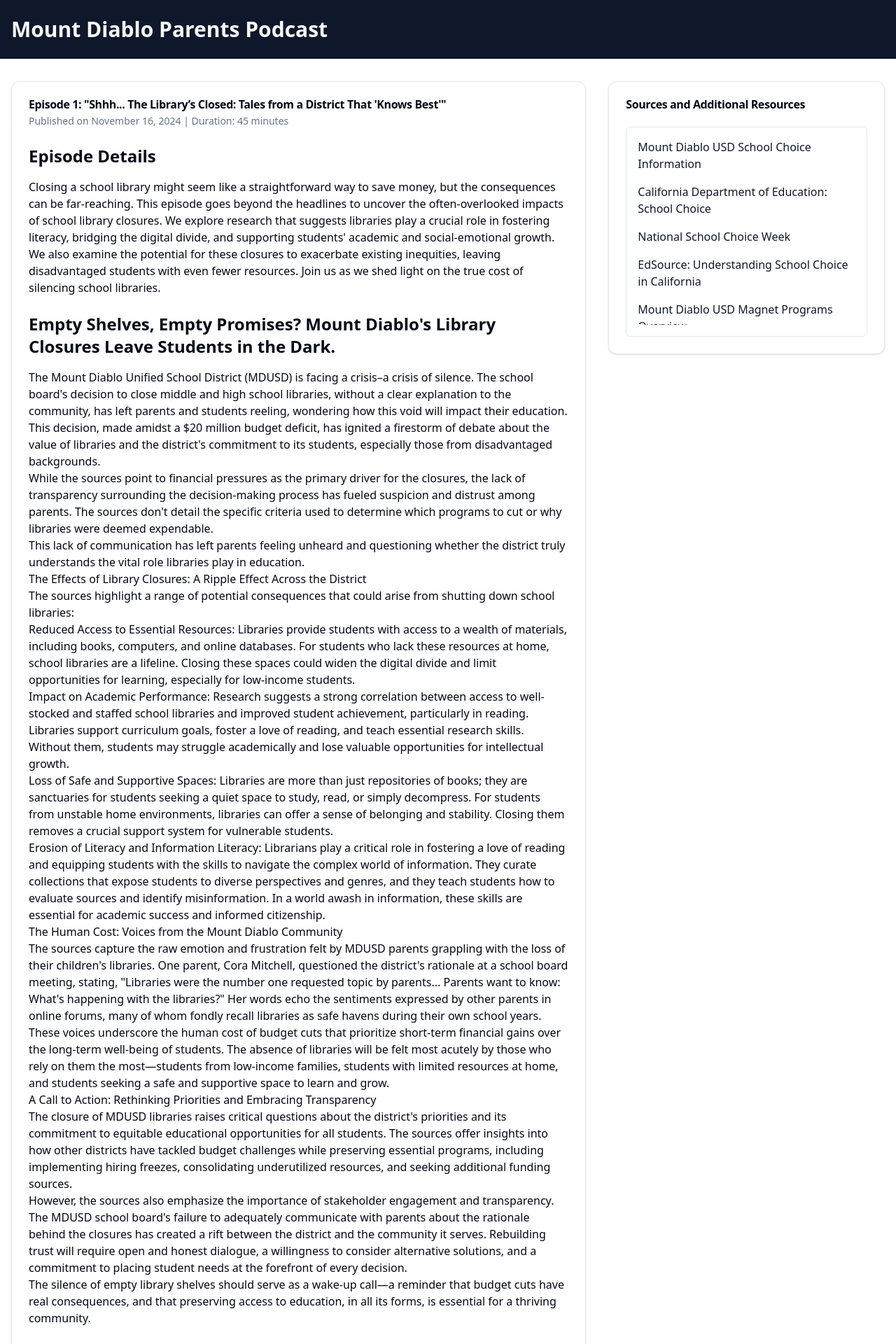
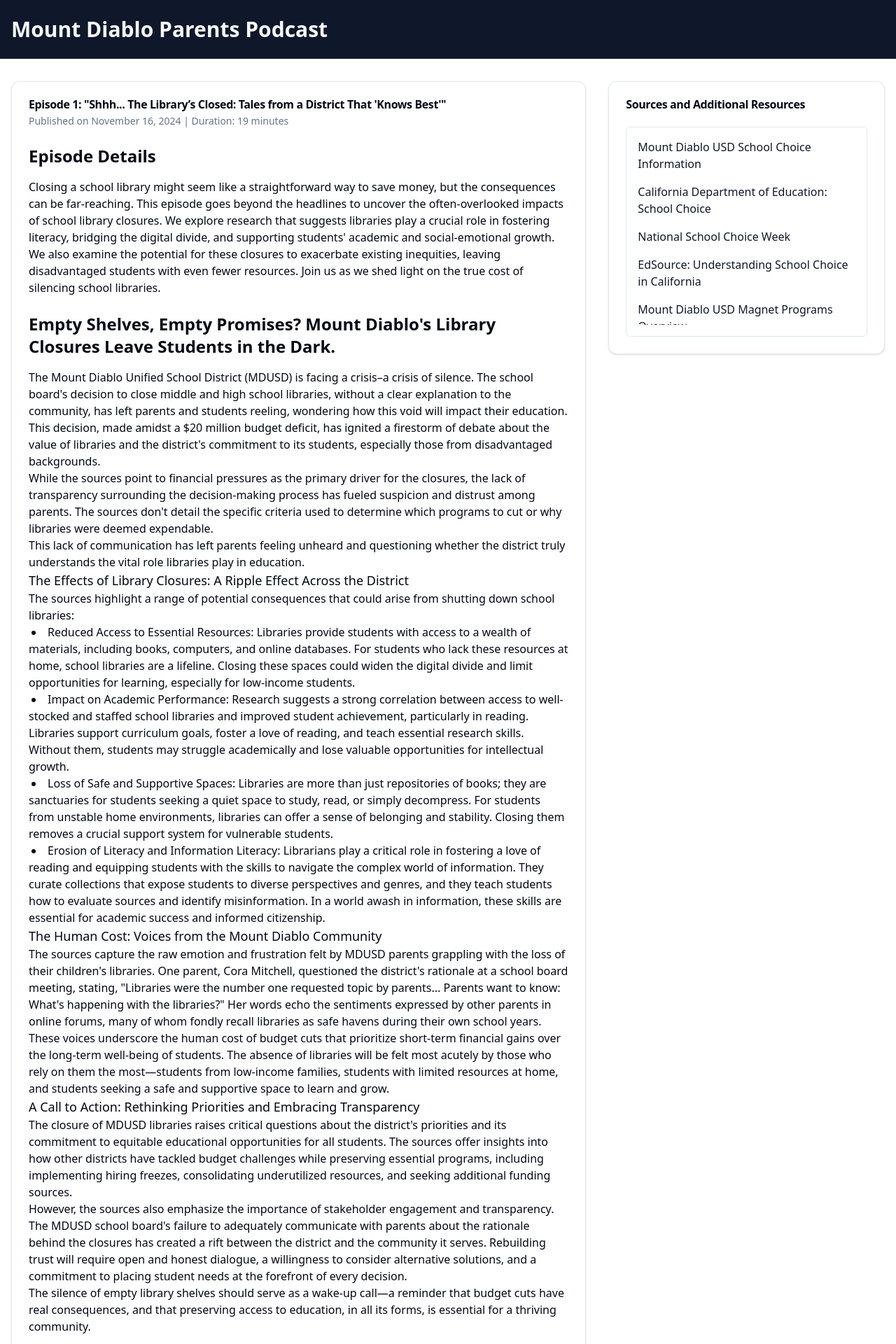
Before and after one commit to j10wy/cpr, a Next.js app: page / in a window 1280 px wide. Shown: the top 1920 px of the page at 70% size. Built offline with nearby package versions, Linux system fonts and the light colour scheme.

Commit message:
Minor fixes

```diff
--- a/src/components/podcast-episode.tsx
+++ b/src/components/podcast-episode.tsx
@@ -21,7 +21,7 @@ export function PodcastEpisodeComponent() {
                   District That &apos;Knows Best&apos;&quot;
                 </CardTitle>
                 <p className="text-sm text-muted-foreground">
-                  Published on November 16, 2024 | Duration: 45 minutes
+                  Published on November 16, 2024 | Duration: 19 minutes
                 </p>
               </CardHeader>
               <CardContent>
@@ -29,7 +29,7 @@ export function PodcastEpisodeComponent() {
                   <h2 className="text-2xl font-semibold mb-4">
                     Episode Details
                   </h2>
-                  <p>
+                  <p className="space-y-4 text-base">
                     Closing a school library might seem like a straightforward
                     way to save money, but the consequences can be far-reaching.
                     This episode goes beyond the headlines to uncover the
@@ -53,7 +53,7 @@ export function PodcastEpisodeComponent() {
                     Empty Shelves, Empty Promises? Mount Diablo&apos;s Library
                     Closures Leave Students in the Dark.
                   </h2>
-                  <p>
+                  <p className="space-y-4 text-base">
                     The Mount Diablo Unified School District (MDUSD) is facing a
                     crisis–a crisis of silence. The school board&apos;s decision
                     to close middle and high school libraries, without a clear
@@ -64,7 +64,7 @@ export function PodcastEpisodeComponent() {
                     of libraries and the district&apos;s commitment to its
                     students, especially those from disadvantaged backgrounds.
                   </p>
-                  <p>
+                  <p className="space-y-4 text-base">
                     While the sources point to financial pressures as the
                     primary driver for the closures, the lack of transparency
                     surrounding the decision-making process has fueled suspicion
@@ -72,19 +72,20 @@ export function PodcastEpisodeComponent() {
                     the specific criteria used to determine which programs to
                     cut or why libraries were deemed expendable.
                   </p>
-                  <p>
+                  <p className="space-y-4 text-base">
                     This lack of communication has left parents feeling unheard
                     and questioning whether the district truly understands the
                     vital role libraries play in education.
                   </p>
-                  <h3>
+                  <h3 className="text-lg leading-3 my-2">
                     The Effects of Library Closures: A Ripple Effect Across the
                     District
                   </h3>
-                  <p>
+                  <p className="space-y-4 text-base">
                     The sources highlight a range of potential consequences that
                     could arise from shutting down school libraries:
-                    <ul>
+                  </p>
+                  <ul className="indent-1 list-disc list-inside">
                     <li>
                       Reduced Access to Essential Resources: Libraries provide
                       students with access to a wealth of materials, including
@@ -95,41 +96,40 @@ export function PodcastEpisodeComponent() {
                       for low-income students.
                     </li>
                     <li>
-                        Impact on Academic Performance: Research suggests a
-                        strong correlation between access to well-stocked and
-                        staffed school libraries and improved student
-                        achievement, particularly in reading. Libraries support
-                        curriculum goals, foster a love of reading, and teach
-                        essential research skills. Without them, students may
-                        struggle academically and lose valuable opportunities
-                        for intellectual growth.
+                      Impact on Academic Performance: Research suggests a strong
+                      correlation between access to well-stocked and staffed
+                      school libraries and improved student achievement,
+                      particularly in reading. Libraries support curriculum
+                      goals, foster a love of reading, and teach essential
+                      research skills. Without them, students may struggle
+                      academically and lose valuable opportunities for
+                      intellectual growth.
                     </li>
                     <li>
                       Loss of Safe and Supportive Spaces: Libraries are more
-                        than just repositories of books; they are sanctuaries
-                        for students seeking a quiet space to study, read, or
-                        simply decompress. For students from unstable home
-                        environments, libraries can offer a sense of belonging
-                        and stability. Closing them removes a crucial support
-                        system for vulnerable students.
+                      than just repositories of books; they are sanctuaries for
+                      students seeking a quiet space to study, read, or simply
+                      decompress. For students from unstable home environments,
+                      libraries can offer a sense of belonging and stability.
+                      Closing them removes a crucial support system for
+                      vulnerable students.
                     </li>
                     <li>
                       Erosion of Literacy and Information Literacy: Librarians
                       play a critical role in fostering a love of reading and
-                        equipping students with the skills to navigate the
-                        complex world of information. They curate collections
-                        that expose students to diverse perspectives and genres,
-                        and they teach students how to evaluate sources and
-                        identify misinformation. In a world awash in
-                        information, these skills are essential for academic
-                        success and informed citizenship.
+                      equipping students with the skills to navigate the complex
+                      world of information. They curate collections that expose
+                      students to diverse perspectives and genres, and they
+                      teach students how to evaluate sources and identify
+                      misinformation. In a world awash in information, these
+                      skills are essential for academic success and informed
+                      citizenship.
                     </li>
                   </ul>
-                  </p>
-                  <h3>
+                  <h3 className="text-lg leading-3 my-2">
                     The Human Cost: Voices from the Mount Diablo Community
                   </h3>
-                  <p>
+                  <p className="space-y-4 text-base">
                     The sources capture the raw emotion and frustration felt by
                     MDUSD parents grappling with the loss of their
                     children&apos;s libraries. One parent, Cora Mitchell,
@@ -141,7 +141,7 @@ export function PodcastEpisodeComponent() {
                     forums, many of whom fondly recall libraries as safe havens
                     during their own school years.
                   </p>
-                  <p>
+                  <p className="space-y-4 text-base">
                     These voices underscore the human cost of budget cuts that
                     prioritize short-term financial gains over the long-term
                     well-being of students. The absence of libraries will be
@@ -150,11 +150,11 @@ export function PodcastEpisodeComponent() {
                     limited resources at home, and students seeking a safe and
                     supportive space to learn and grow.
                   </p>
-                  <h3>
+                  <h3 className="text-lg leading-3 my-2">
                     A Call to Action: Rethinking Priorities and Embracing
                     Transparency
                   </h3>
-                  <p>
+                  <p className="space-y-4 text-base">
                     The closure of MDUSD libraries raises critical questions
                     about the district&apos;s priorities and its commitment to
                     equitable educational opportunities for all students. The
@@ -164,7 +164,7 @@ export function PodcastEpisodeComponent() {
                     underutilized resources, and seeking additional funding
                     sources.
                   </p>
-                  <p>
+                  <p className="space-y-4 text-base">
                     However, the sources also emphasize the importance of
                     stakeholder engagement and transparency. The MDUSD school
                     board&apos;s failure to adequately communicate with parents
@@ -174,7 +174,7 @@ export function PodcastEpisodeComponent() {
                     to consider alternative solutions, and a commitment to
                     placing student needs at the forefront of every decision.
                   </p>
-                  <p>
+                  <p className="space-y-4 text-base">
                     The silence of empty library shelves should serve as a
                     wake-up call—a reminder that budget cuts have real
                     consequences, and that preserving access to education, in
```
Lines whose indentation alone changed are shown as unchanged.
